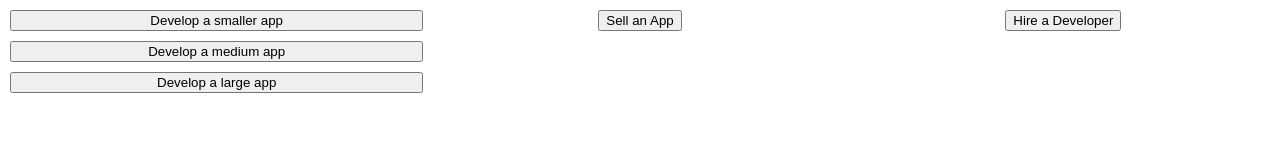
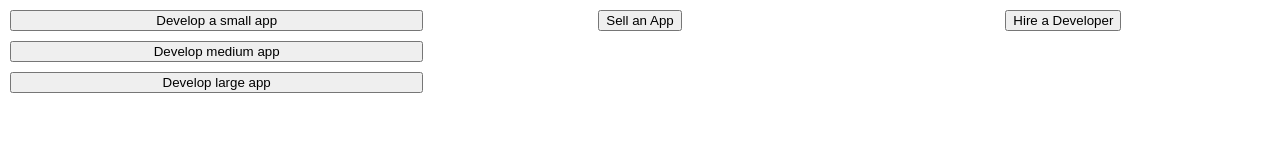
Before and after one commit to ingenmaffen/dev-clicker, a React (Create React App) app: page / in a window 1280 px wide. Shown: the top 160 px of the page. Built offline with nearby package versions, Linux system fonts and the light colour scheme.

Commit message:
Stylize code a bit

```diff
--- a/src/App.js
+++ b/src/App.js
@@ -3,7 +3,7 @@ import { DevelopPanel } from './Layout/DevelopPanel';
 import { ResourcePanel } from './Layout/ResourcePanel';
 import { SellPanel } from './Layout/SellPanel';
 
-function App() {
+const App = () => {
   return (
     <div className="main-content">
       <DevelopPanel />
--- a/src/Layout/DevelopPanel.js
+++ b/src/Layout/DevelopPanel.js
@@ -1,10 +1,29 @@
 import './DevelopPanel.css';
 import { DevelopAppButton } from "../Common/DevelopAppButton";
 
+const developableApp = [
+    {
+        text: "Develop a small app",
+        time: 60,
+        valueMultiplier: 1,
+        requiredDevelopers: 0
+    },
+    {
+        text: "Develop medium app",
+        time: 150,
+        valueMultiplier: 2.5,
+        requiredDevelopers: 3
+    },
+    {
+        text: "Develop large app",
+        time: 300,
+        valueMultiplier: 1,
+        requiredDevelopers: 5
+    }
+];
+
 export const DevelopPanel = () => (
     <div className="develop-panel">
-        <DevelopAppButton text="Develop a smaller app" time={60} valueMultiplier={1} developersRequired={0} />
-        <DevelopAppButton text="Develop a medium app" time={150} valueMultiplier={2.5} developersRequired={3} />
-        <DevelopAppButton text="Develop a large app" time={300} valueMultiplier={10} developersRequired={5} />
+        {developableApp.map(app => <DevelopAppButton {...app} />)}
     </div>
 );
```
